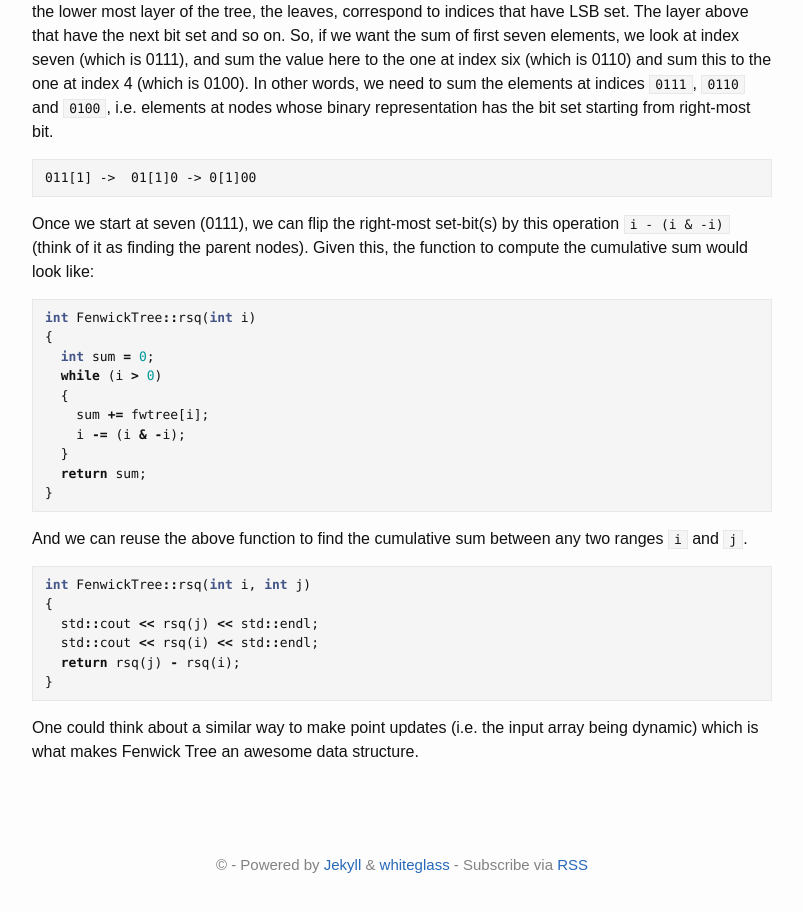
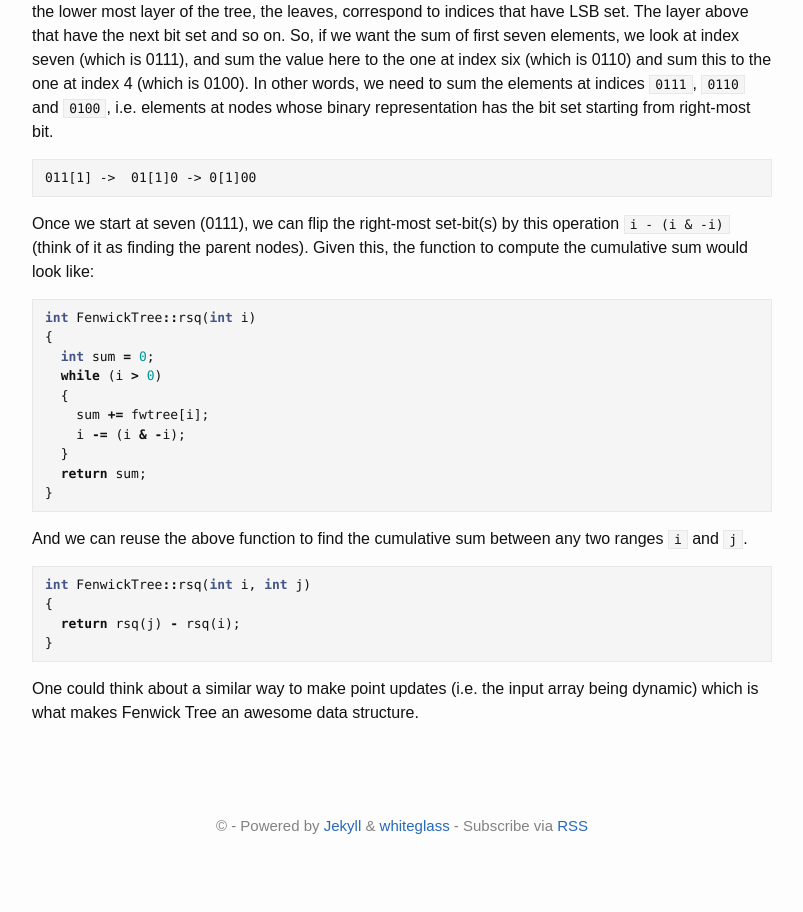
Before and after one commit to dotkay/dotkay.github.io, a Jekyll site: the page built from _posts/2018-02-09-fenwick-tree-rsq.md, in a window 1280 px wide, cut to the strip 783-1704 px from the top of the page. Shown: the top 912 px of the strip, without its empty margins (238-1041 px from the left). Built offline with Jekyll 4.4.1, drawn with Linux system fonts in a browser that asks for light colours; after the commit the page ends 1665 px from its top, so only the background shows below that.

Commit message:
fixed post on fenwick tree query

```diff
--- a/_posts/2018-02-09-fenwick-tree-rsq.md
+++ b/_posts/2018-02-09-fenwick-tree-rsq.md
@@ -40,8 +40,6 @@ And we can reuse the above function to find the cumulative sum between any two r
 {% highlight cpp %}
 int FenwickTree::rsq(int i, int j)
 {
-  std::cout << rsq(j) << std::endl;
-  std::cout << rsq(i) << std::endl;
   return rsq(j) - rsq(i);
 }
 {% endhighlight %}
```
